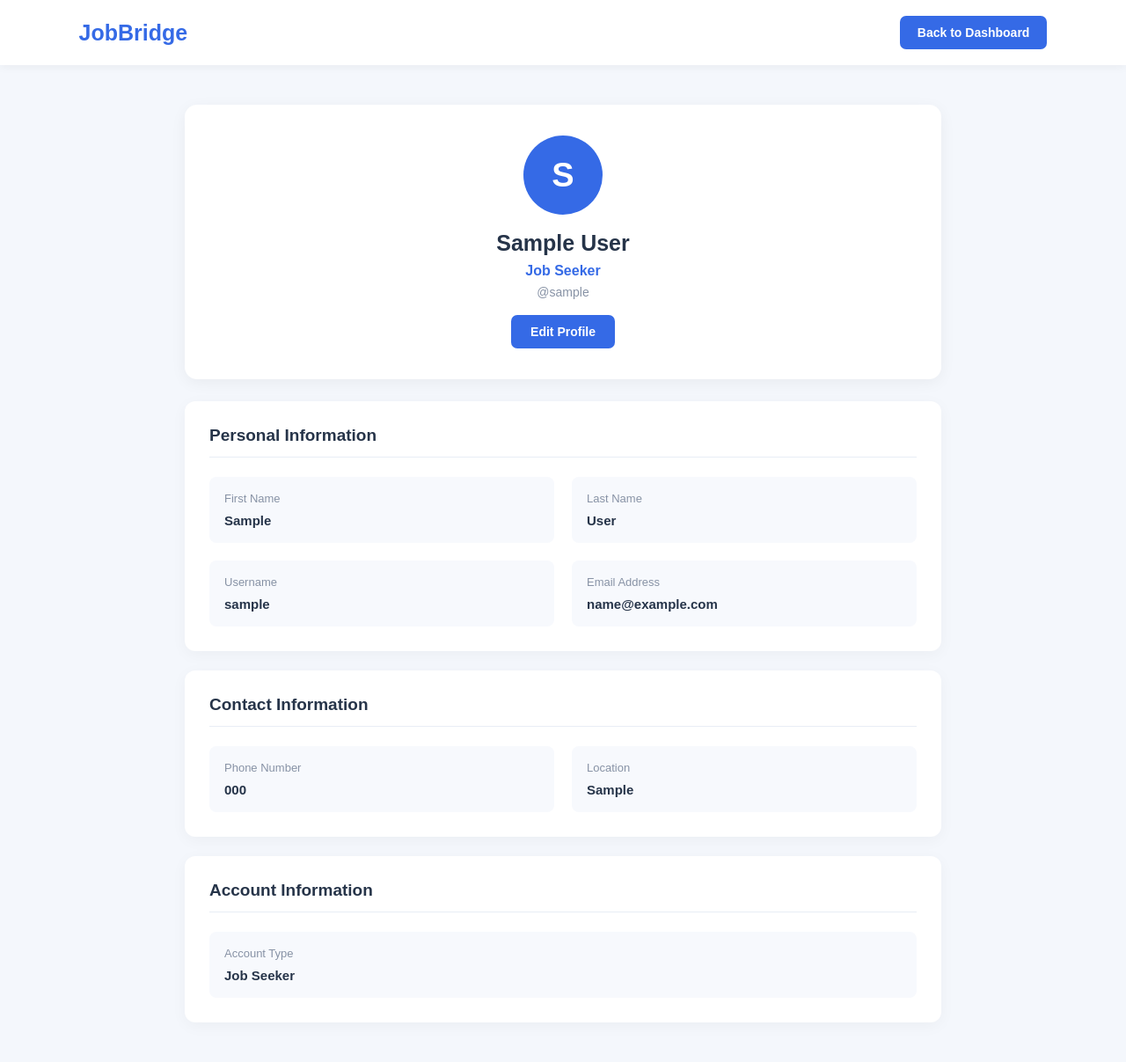
After one commit to maryam-codes-hub/JobBridge, a Django app: page /profile/ in a window 1280 px wide. The commit adds this page. Shown: the whole page at 88% size. Run offline with Django 5.2, Linux system fonts and the light colour scheme; a user stored in the database is signed in; tables that the repository leaves empty hold one stand-in row (values such as "Sample post").

Commit message:
Profile feature added

````diff
--- a/accounts/urls.py
+++ b/accounts/urls.py
@@ -11,4 +11,8 @@ urlpatterns = [
     path(
         'logout/',auth_views.LogoutView.as_view(),name='logout'),
         path('dashboard/', views.dashboard, name='dashboard'),
+        path('profile/', views.seeker_profile, name='profile'),
+        path('profile/', views.employer_profile, name='profile'),
+        path('edit-profile/', views.edit_profile, name='edit_profile'),
+        path('edit-profile/', views.edit_profile, name='edit_profile'),
 ]
--- a/accounts/views.py
+++ b/accounts/views.py
@@ -71,3 +71,48 @@ def dashboard(request):
         'my_applications': my_applications,
     }
      )
+
+@login_required
+def seeker_profile(request):
+    user_profile = request.user.profile
+
+    return render(request, 'accounts/seeker_profile.html', {
+        'user_profile': user_profile
+    })
+
+@login_required
+def employer_profile(request):
+    user_profile = request.user.profile
+
+    return render(request, 'accounts/employer_profile.html', {
+        'user_profile': user_profile
+    })
+
+@login_required
+def edit_profile(request):
+
+    user = request.user
+    user_profile = request.user.profile
+
+    if request.method == 'POST':
+
+        user.first_name = request.POST.get('first_name')
+        user.last_name = request.POST.get('last_name')
+        user.email = request.POST.get('email')
+
+        user_profile.phone = request.POST.get('phone')
+        user_profile.location = request.POST.get('location')
+
+        # Employer specific field
+        if user_profile.role == 'employer':
+            user_profile.company_name = request.POST.get('company_name')
+
+        user.save()
+        user_profile.save()
+
+        return redirect('profile')
+
+    return render(request, 'accounts/edit_profile.html', {
+        'user': user,
+        'user_profile': user_profile
+    })
--- a/jobs/views.py
+++ b/jobs/views.py
@@ -244,7 +244,7 @@ def delete_application(request, id):
 
     return redirect('dashboard')
 
-login_required
+@login_required
 def delete_job(request,id):
 
     job= get_object_or_404(Job, id=id)
--- /dev/null
+++ b/static/css/profile.css
@@ -0,0 +1,316 @@
+
+* {
+    margin: 0;
+    padding: 0;
+    box-sizing: border-box;
+}
+
+body {
+    font-family: Arial, sans-serif;
+    background: #f4f7fc;
+    color: #263449;
+}
+
+/* Navbar */
+
+.navbar {
+    background: white;
+    padding: 18px 7%;
+    display: flex;
+    justify-content: space-between;
+    align-items: center;
+    box-shadow: 0 2px 10px rgba(0,0,0,0.05);
+}
+
+.logo {
+    color: #356ae6;
+    font-size: 25px;
+    font-weight: bold;
+}
+
+.back-btn {
+    background: #356ae6;
+    color: white;
+    padding: 11px 20px;
+    border-radius: 7px;
+    text-decoration: none;
+    font-size: 14px;
+    font-weight: 600;
+    transition: 0.3s;
+}
+
+.back-btn:hover {
+    background: #2454c5;
+}
+
+/* Main Container */
+
+.profile-container {
+    max-width: 900px;
+    margin: 45px auto;
+    padding: 0 20px;
+}
+
+/* Profile Header */
+
+.profile-header {
+    background: white;
+    text-align: center;
+    padding: 35px 20px;
+    border-radius: 14px;
+    box-shadow: 0 4px 18px rgba(0,0,0,0.05);
+    margin-bottom: 25px;
+}
+
+.profile-avatar {
+    width: 90px;
+    height: 90px;
+    background: #356ae6;
+    color: white;
+    border-radius: 50%;
+    display: flex;
+    align-items: center;
+    justify-content: center;
+    font-size: 38px;
+    font-weight: bold;
+    margin: 0 auto 18px;
+}
+
+.profile-header h1 {
+    font-size: 25px;
+    margin-bottom: 8px;
+}
+
+.role {
+    color: #356ae6;
+    font-weight: 600;
+    margin-bottom: 7px;
+}
+
+.username {
+    color: #8792a5;
+    font-size: 14px;
+}
+
+/* Information Sections */
+
+.info-section {
+    background: white;
+    padding: 28px;
+    border-radius: 12px;
+    margin-bottom: 22px;
+    box-shadow: 0 4px 18px rgba(0,0,0,0.04);
+}
+
+.info-section h2 {
+    font-size: 19px;
+    color: #263449;
+    margin-bottom: 22px;
+    padding-bottom: 13px;
+    border-bottom: 1px solid #e8edf5;
+}
+
+.info-grid {
+    display: grid;
+    grid-template-columns: repeat(2, 1fr);
+    gap: 20px;
+}
+
+.info-card {
+    background: #f7f9fd;
+    padding: 17px;
+    border-radius: 8px;
+}
+
+.info-card label {
+    display: block;
+    color: #8792a5;
+    font-size: 13px;
+    margin-bottom: 9px;
+}
+
+.info-card p {
+    color: #263449;
+    font-size: 15px;
+    font-weight: 600;
+    word-break: break-word;
+}
+
+/* Responsive Design */
+
+@media (max-width: 600px) {
+
+    .navbar {
+        padding: 16px 5%;
+    }
+
+    .logo {
+        font-size: 21px;
+    }
+
+    .back-btn {
+        padding: 9px 12px;
+        font-size: 12px;
+    }
+
+    .profile-container {
+        margin: 25px auto;
+    }
+
+    .info-grid {
+        grid-template-columns: 1fr;
+    }
+
+    .info-section {
+        padding: 20px;
+    }
+}
+/* Edit Profile Form */
+
+.edit-form-grid {
+    display: grid;
+    grid-template-columns: repeat(2, 1fr);
+    gap: 22px;
+}
+
+.form-group {
+    display: flex;
+    flex-direction: column;
+}
+
+.form-group label {
+    font-size: 14px;
+    font-weight: 600;
+    color: #526078;
+    margin-bottom: 9px;
+}
+
+.form-group input {
+    padding: 13px;
+    border: 1px solid #dce3ef;
+    border-radius: 7px;
+    font-size: 14px;
+    outline: none;
+    transition: 0.3s;
+    width: 100%;
+}
+
+.form-group input:focus {
+    border-color: #356ae6;
+    box-shadow: 0 0 0 3px rgba(53, 106, 230, 0.1);
+}
+
+.form-group input:disabled {
+    background: #edf0f5;
+    color: #8792a5;
+    cursor: not-allowed;
+}
+
+.save-btn {
+    margin-top: 28px;
+    background: #356ae6;
+    color: white;
+    border: none;
+    padding: 13px 25px;
+    border-radius: 7px;
+    font-size: 15px;
+    font-weight: 600;
+    cursor: pointer;
+    transition: 0.3s;
+}
+
+.save-btn:hover {
+    background: #2454c5;
+}
+
+@media (max-width: 600px) {
+    .edit-form-grid {
+        grid-template-columns: 1fr;
+    }
+
+    .save-btn {
+        width: 100%;
+    }
+}
+/* Edit Profile Form */
+
+.edit-btn {
+    display: inline-block;
+    margin-top: 18px;
+    background: #356ae6;
+    color: white;
+    padding: 11px 22px;
+    border-radius: 7px;
+    text-decoration: none;
+    font-weight: 600;
+    font-size: 14px;
+}
+
+.edit-btn:hover {
+    background: #2454c5;
+}
+
+.edit-form-grid {
+    display: grid;
+    grid-template-columns: repeat(2, 1fr);
+    gap: 22px;
+}
+
+.form-group {
+    display: flex;
+    flex-direction: column;
+}
+
+.form-group label {
+    font-size: 14px;
+    font-weight: 600;
+    color: #526078;
+    margin-bottom: 9px;
+}
+
+.form-group input {
+    padding: 13px;
+    border: 1px solid #dce3ef;
+    border-radius: 7px;
+    font-size: 14px;
+    outline: none;
+    width: 100%;
+}
+
+.form-group input:focus {
+    border-color: #356ae6;
+    box-shadow: 0 0 0 3px rgba(53, 106, 230, 0.1);
+}
+
+.form-group input:disabled {
+    background: #edf0f5;
+    color: #8792a5;
+    cursor: not-allowed;
+}
+
+.save-btn {
+    margin-top: 28px;
+    background: #356ae6;
+    color: white;
+    border: none;
+    padding: 13px 25px;
+    border-radius: 7px;
+    font-size: 15px;
+    font-weight: 600;
+    cursor: pointer;
+}
+
+.save-btn:hover {
+    background: #2454c5;
+}
+
+@media (max-width: 600px) {
+
+    .edit-form-grid {
+        grid-template-columns: 1fr;
+    }
+
+    .save-btn {
+        width: 100%;
+    }
+}
--- /dev/null
+++ b/templates/accounts/seeker_profile.html
@@ -0,0 +1,118 @@
+{% load static %}
+
+<!DOCTYPE html>
+<html lang="en">
+<head>
+    <meta charset="UTF-8">
+    <meta name="viewport" content="width=device-width, initial-scale=1.0">
+
+    <title>My Profile | JobBridge</title>
+
+    <link rel="stylesheet" href="{% static 'css/profile.css' %}">
+</head>
+<body>
+
+    <!-- Navbar -->
+    <nav class="navbar">
+        <h2 class="logo">JobBridge</h2>
+
+        <a href="{% url 'dashboard' %}" class="back-btn">
+            Back to Dashboard
+        </a>
+    </nav>
+
+    <!-- Main Profile Section -->
+    <main class="profile-container">
+
+        <div class="profile-header">
+
+            <div class="profile-avatar">
+                {{ user_profile.user.first_name|first|upper }}
+            </div>
+
+            <h1>
+                {{ user_profile.user.first_name }}
+                {{ user_profile.user.last_name }}
+            </h1>
+
+            <p class="role">
+                {{ user_profile.get_role_display }}
+            </p>
+
+            <p class="username">
+                @{{ user_profile.user.username }}
+            </p>
+            <a href="{% url 'edit_profile' %}" class="edit-btn">
+    Edit Profile
+</a>
+
+        </div>
+
+        <!-- Personal Information -->
+        <section class="info-section">
+
+            <h2>Personal Information</h2>
+
+            <div class="info-grid">
+
+                <div class="info-card">
+                    <label>First Name</label>
+                    <p>{{ user_profile.user.first_name|default:"Not provided" }}</p>
+                </div>
+
+                <div class="info-card">
+                    <label>Last Name</label>
+                    <p>{{ user_profile.user.last_name|default:"Not provided" }}</p>
+                </div>
+
+                <div class="info-card">
+                    <label>Username</label>
+                    <p>{{ user_profile.user.username }}</p>
+                </div>
+
+                <div class="info-card">
+                    <label>Email Address</label>
+                    <p>{{ user_profile.user.email|default:"Not provided" }}</p>
+                </div>
+
+            </div>
+
+        </section>
+
+        <!-- Contact Information -->
+        <section class="info-section">
+
+            <h2>Contact Information</h2>
+
+            <div class="info-grid">
+
+                <div class="info-card">
+                    <label>Phone Number</label>
+                    <p>{{ user_profile.phone|default:"Not provided" }}</p>
+                </div>
+
+                <div class="info-card">
+                    <label>Location</label>
+                    <p>{{ user_profile.location|default:"Not provided" }}</p>
+                </div>
+
+            </div>
+
+        </section>
+
+        <!-- Account Information -->
+        <section class="info-section">
+
+            <h2>Account Information</h2>
+
+            <div class="info-card">
+                <label>Account Type</label>
+                <p>{{ user_profile.get_role_display }}</p>
+            </div>
+
+        </section>
+
+    </main>
+
+</body>
+</html>
--- a/templates/dashboards/employer_dashboard.html
+++ b/templates/dashboards/employer_dashboard.html
@@ -24,6 +24,10 @@
     <a href="{% url 'home' %}">Home</a>
     <a href="#" class="post-job-btn">Post a Job</a>
     <a href="{% url 'dashboard' %}" class="active">Dashboard</a>
+       <a href="{% url 'profile' %}" class="profile-link">
+                Profile
+    <!-- {{ user.first_name|default:user.username }} -->
+</a>
 
     <form method="POST" action="{% url 'logout' %}">
         {% csrf_token %}
@@ -134,7 +138,7 @@
 
                         </div>
 
-```html
+
 <div class="application-info">
 
     <span class="application-count">
--- a/templates/dashboards/seeker_dashboard.html
+++ b/templates/dashboards/seeker_dashboard.html
@@ -1,5 +1,4 @@
 
-```html
 {% load static %}
 
 <!DOCTYPE html>
@@ -30,6 +29,10 @@
             <a href="{% url 'dashboard' %}" class="active">
                 Dashboard
             </a>
+            <a href="{% url 'profile' %}" class="profile-link">
+                Profile
+    <!-- {{ user.first_name|default:user.username }} -->
+</a>
 
             <form method="POST"
                   action="{% url 'logout' %}"
````
Also changed, not shown: static/css/dashboard.css (+11 -1 lines), templates/accounts/edit_profile.html (added, +116 -0 lines), templates/accounts/employer_profile.html (added, +119 -0 lines).
